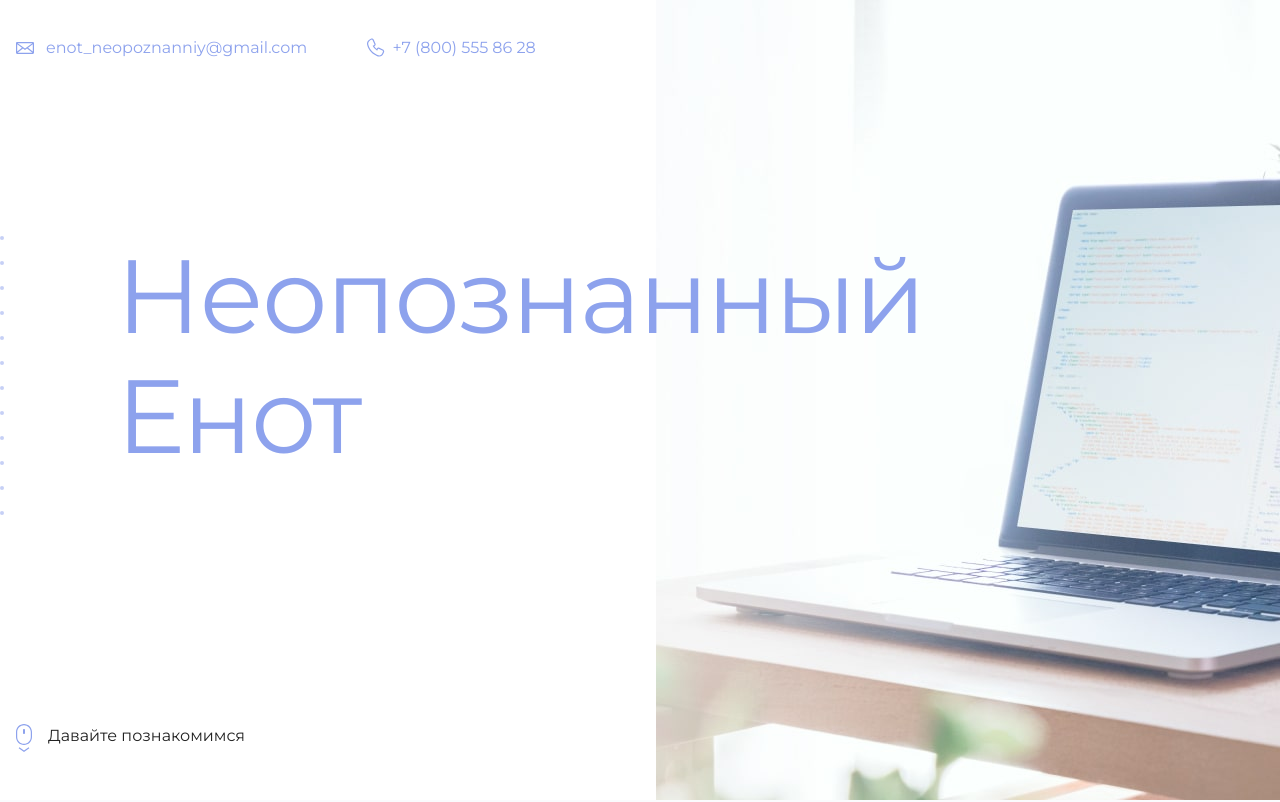
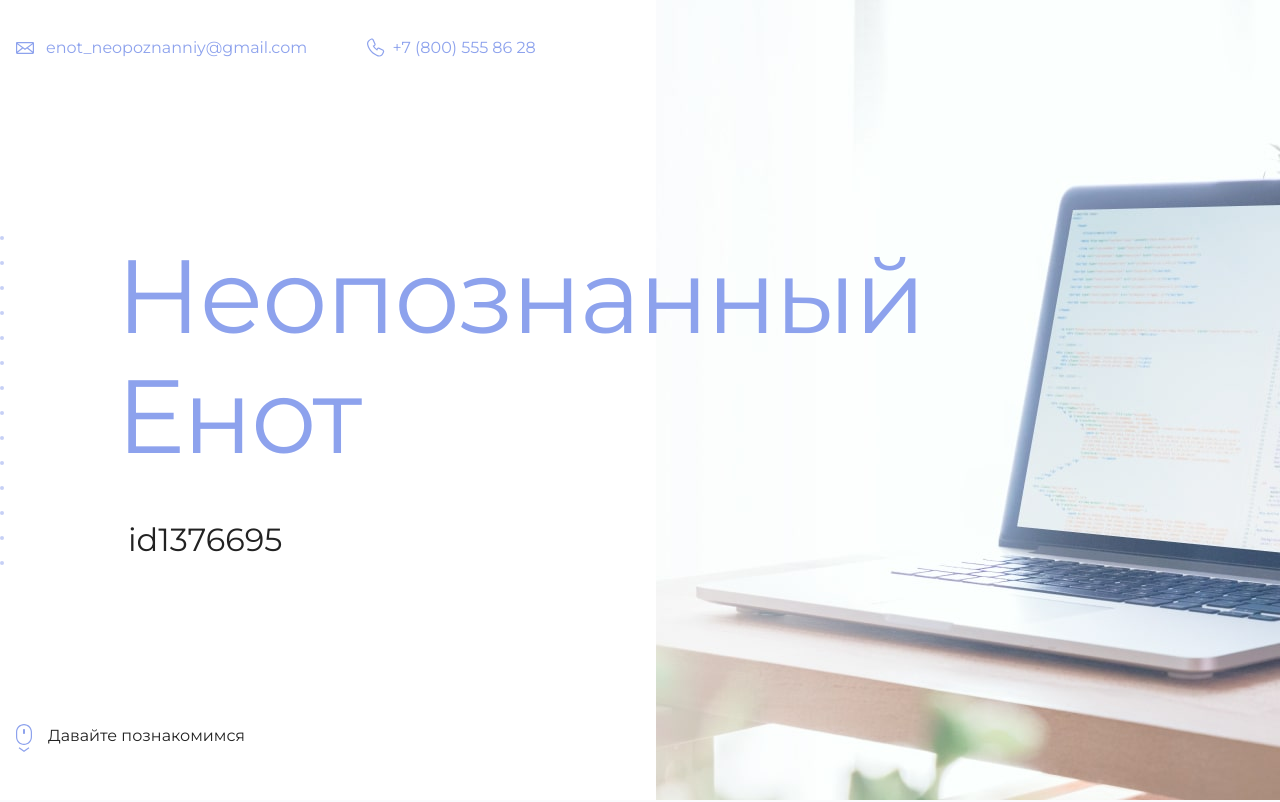
Before and after one commit to weer-inho/my-site, a plain HTML site: page index.html in a window 1280 px wide. Shown: the top 802 px of the page. Drawn offline with Linux system fonts and the light colour scheme.

Commit message:
Update index.html

```diff
--- a/index.html
+++ b/index.html
@@ -19,7 +19,7 @@
       <section class="hero-image">
         <div class="container">
           <h1 class="heading">Неопознанный Енот</h1>
-          <p><!-- Тут ваш id на сайте Академии --></p>
+          <p>id1376695</p>
         </div>
       </section>
 
```
